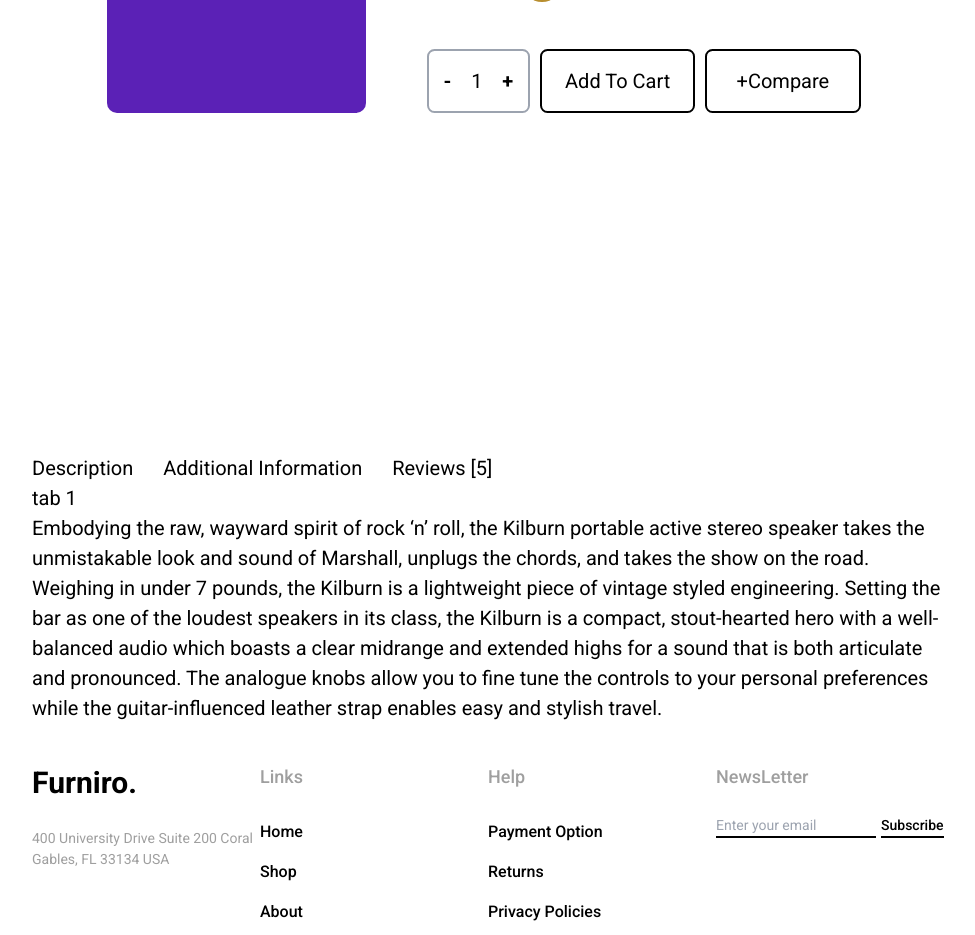
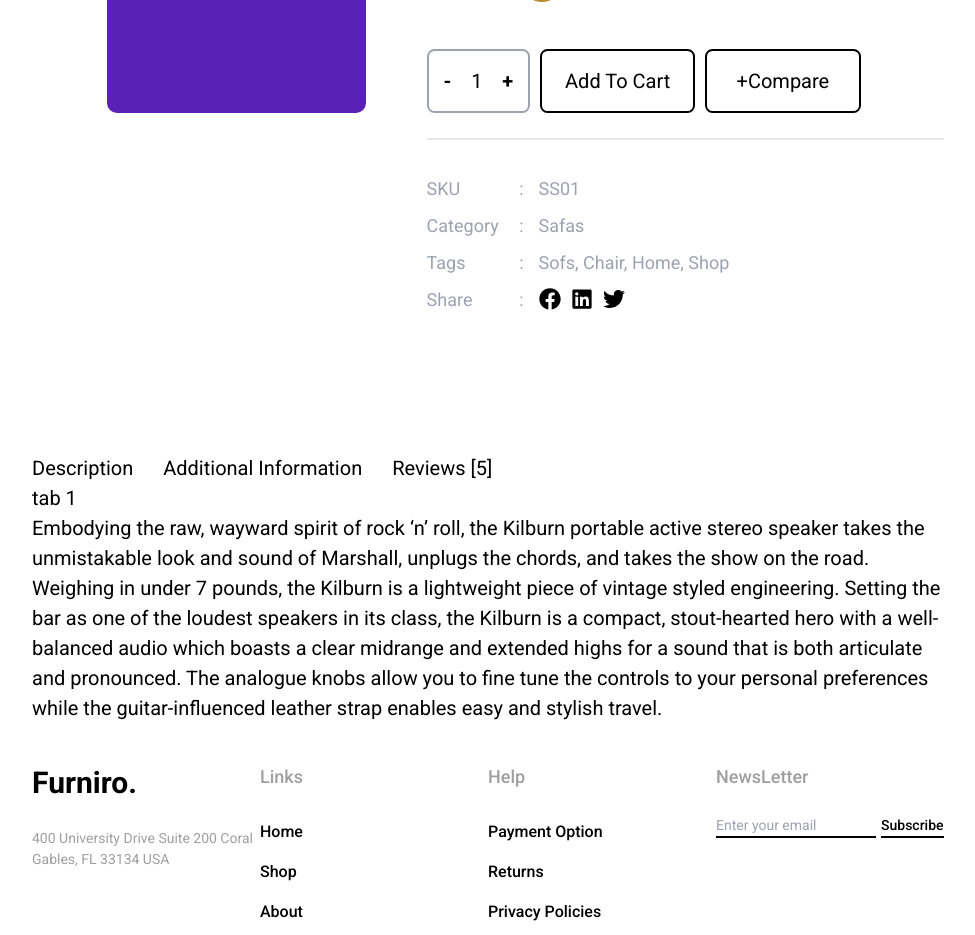
Before and after one commit to KareemHisham/shopping-store, a React (Vite) app: page /products/1 in a window 1280 px wide. Shown: the part 920-1855 px from the top of the page, without its empty margins (152-1127 px from the left). Built offline with nearby package versions, Linux system fonts and the light colour scheme.

Commit message:
product summary

```diff
--- /dev/null
+++ b/src/components/sections/product-overview/ProductSummary.tsx
@@ -0,0 +1,34 @@
+import { FaFacebook, FaLinkedin, FaTwitter } from 'react-icons/fa';
+
+const ProductSummary = () => {
+  return (
+    <div className="flex flex-col gap-2 mt-5 border-t-2 pt-7 border-t-gray-200 text-gray-400 text-sm ">
+      <div className="flex gap-3 ">
+        <span className="w-[15%]">SKU</span>
+        <span>:</span>
+        <span className="flex-1">SS01</span>
+      </div>
+      <div className="flex gap-3">
+        <span className="w-[15%]">Category</span>
+        <span>:</span>
+        <span className="flex-1">Safas</span>
+      </div>
+      <div className="flex gap-3">
+        <span className="w-[15%]">Tags</span>
+        <span>:</span>
+        <span className="flex-1">Sofs, Chair, Home, Shop</span>
+      </div>
+      <div className="flex gap-3 items-center">
+        <span className="w-[15%]">Share</span>
+        <span>:</span>
+        <div className="flex gap-2 text-black text-base">
+          <FaFacebook />
+          <FaLinkedin />
+          <FaTwitter />
+        </div>
+      </div>
+    </div>
+  );
+};
+
+export default ProductSummary;
--- a/src/components/sections/product-overview/index.tsx
+++ b/src/components/sections/product-overview/index.tsx
@@ -4,6 +4,7 @@
 import Sizes from '../../ui/Sizes';
 import ProductColors from '../../ui/ProductColors';
 import Actions from './ProductActions';
+import ProductSummary from './ProductSummary';
 
 const ProductOverview = ({ product }: { product: IProduct }) => {
   return (
@@ -41,7 +42,7 @@
           </div>
 
           {/** info */}
-          <div></div>
+          <ProductSummary />
         </div>
       </div>
     </section>
```
